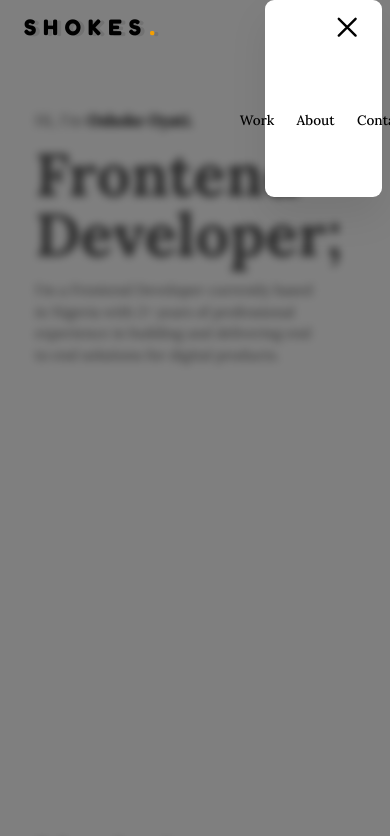
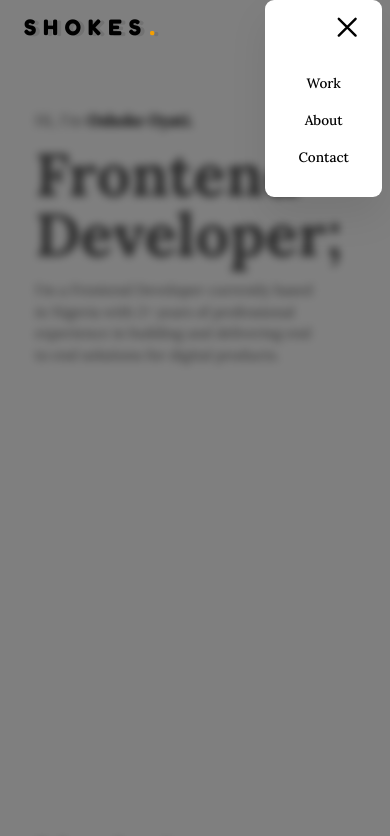
Before and after one commit to shokes/Porfolio-website, a plain HTML site: page index.html in a window 390 px wide. Both pictures are taken after a click on the button 346 px from the left and 28 px from the top of the page. Shown: the top 836 px of the page. Drawn offline with nearby package versions, Linux system fonts and the light colour scheme.

Commit message:
changing flex to grid

```diff
--- a/css/queries.css
+++ b/css/queries.css
@@ -183,6 +183,7 @@
   .main-nav-lists {
     display: grid;
     margin-right: 0rem;
+    grid-template-columns: repeat(1, 1fr);
   }
   .nav {
     display: flex;
```
